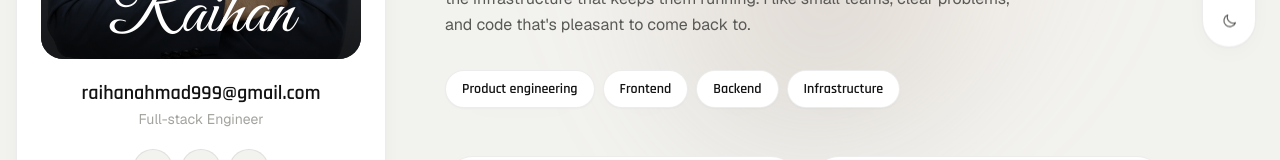
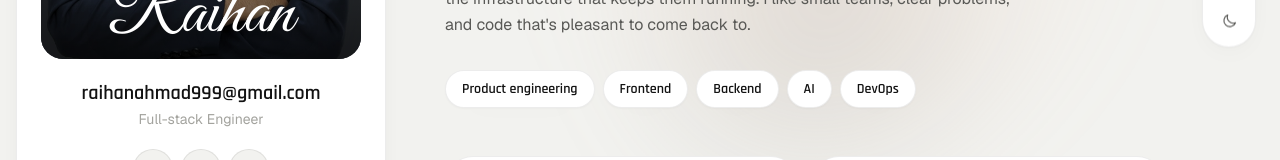
Before and after one commit to raihan2945/raihan-portfollio, a Next.js app: page / in a window 1280 px wide. Shown: the part 496-656 px from the top of the page. Built offline with nearby package versions, Linux system fonts and the light colour scheme.

Commit message:
feat: add ai and devops skills to capabilities and toolbox

```diff
--- a/app/page.tsx
+++ b/app/page.tsx
@@ -274,9 +274,9 @@ export default function Home() {
               ))}
             </dl>
 
-            <div className="mt-3 grid gap-3 md:grid-cols-3">
+            <div className="mt-3 grid gap-3 md:grid-cols-2">
               {site.capabilities.map((c, i) => (
-                <div key={c.title} data-reveal style={delay(i * 100)} className="card flex flex-col rounded-[28px] p-6">
+                <div key={c.title} data-reveal style={delay((i % 2) * 100)} className="card flex flex-col rounded-[28px] p-6">
                   <span className="font-display text-sm font-semibold text-accent">0{i + 1}</span>
                   <h3 className="mt-2 font-display text-2xl font-semibold tracking-tight">{c.title}</h3>
                   <p className="mt-2 text-sm leading-relaxed text-ink-soft">{c.blurb}</p>
--- a/content/site.ts
+++ b/content/site.ts
@@ -97,11 +97,17 @@ export const site = {
     "PostgreSQL",
     "Redis",
     "GraphQL",
+    "Prisma",
+    "Tailwind CSS",
+    "OpenAI API",
+    "LangChain",
+    "pgvector",
     "Docker",
+    "Kubernetes",
     "AWS",
-    "Tailwind CSS",
-    "Prisma",
-    "CI/CD",
+    "GitHub Actions",
+    "Terraform",
+    "Nginx",
   ],
 
   about: {
@@ -127,10 +133,16 @@ export const site = {
       items: ["Node.js", "REST & GraphQL", "PostgreSQL", "Redis & queues", "Auth & payments"],
     },
     {
-      title: "Infrastructure",
+      title: "AI",
       blurb:
-        "Pragmatic cloud setups with automated delivery, observability and sensible costs.",
-      items: ["Docker", "AWS / Vercel", "CI/CD pipelines", "Monitoring", "Testing strategy"],
+        "LLM features that hold up in production: grounded in your data, measurable and cheap to run.",
+      items: ["LLM APIs (OpenAI, Claude)", "RAG & vector search", "Agents & tool calling", "Prompt design & evals", "Streaming AI interfaces"],
+    },
+    {
+      title: "DevOps",
+      blurb:
+        "Automated delivery and reproducible infrastructure, with observability and sensible costs.",
+      items: ["Docker & Kubernetes", "AWS / Vercel", "CI/CD with GitHub Actions", "Terraform", "Monitoring & logging"],
     },
   ],
 
```
